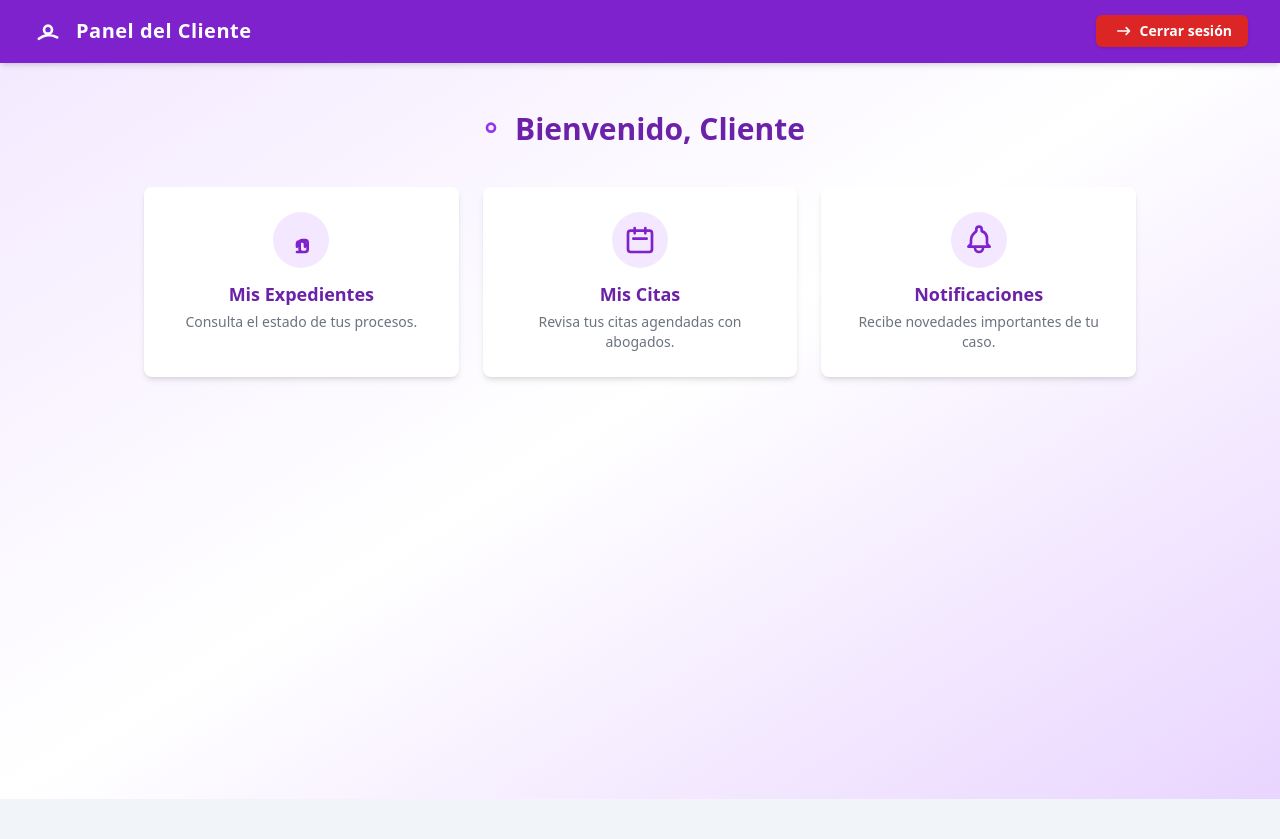
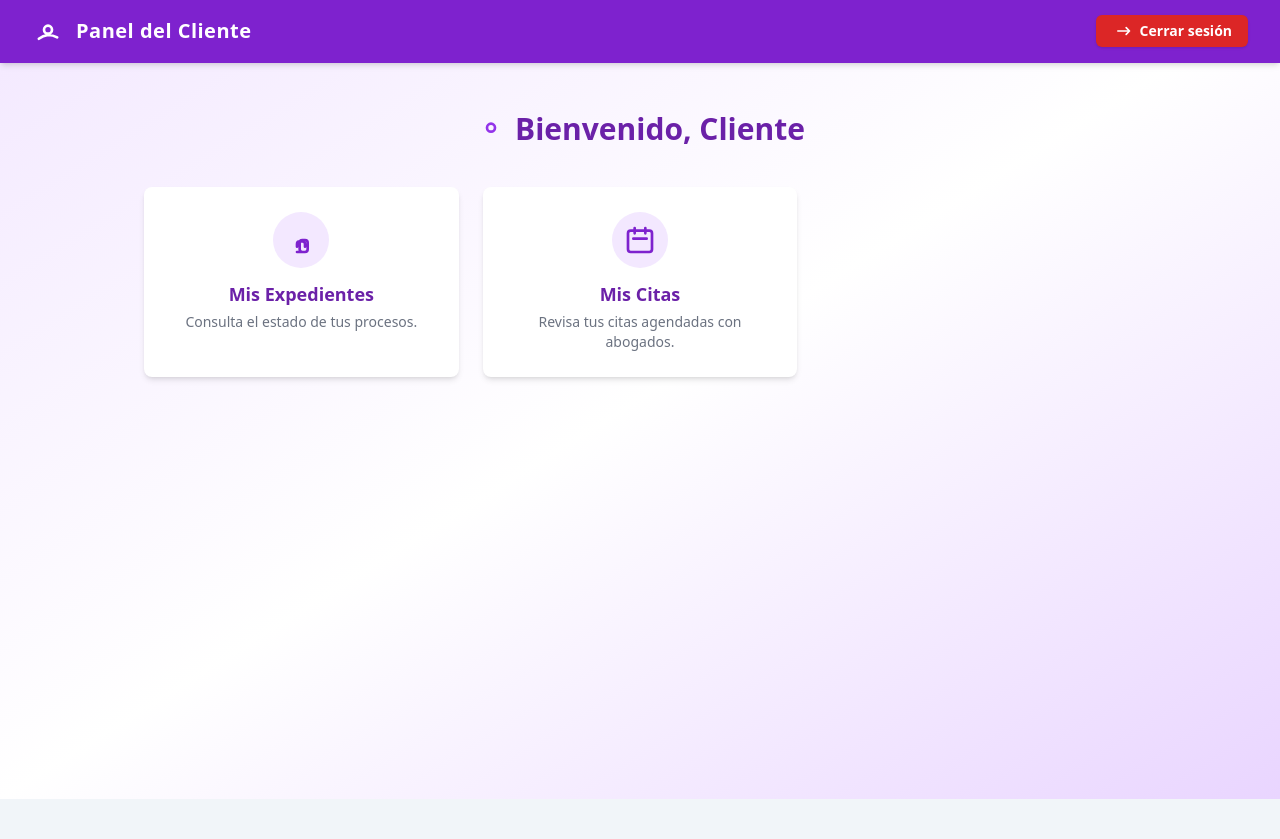
Before and after one commit to jamil697/PROY-LPII, a PHP site: page /Dashboards/dashboard_cliente.php in a window 1280 px wide. Shown: the part 85-924 px from the top of the page. Run offline with PHP 8.4, Linux system fonts and the light colour scheme; some libraries are stand-ins or nearby versions.

Commit message:
Correciones

```diff
--- a/Dashboards/dashboard_admin.php
+++ b/Dashboards/dashboard_admin.php
@@ -71,8 +71,8 @@ $nombreUsuario = $_SESSION['nombres'] ?? 'Administrador';
                             d="M8 7V3m8 4V3m-9 8h10M5 21h14a2 2 0 002-2V7a2 2 0 00-2-2H5a2 2 0 00-2 2v12a2 2 0 002 2z" />
                     </svg>
                 </div>
-                <h2 class="text-lg font-semibold text-blue-800 mb-1">Citas y Recordatorios</h2>
-                <p class="text-sm text-gray-500">Programar citas y ver recordatorios.</p>
+                <h2 class="text-lg font-semibold text-blue-800 mb-1">Citas </h2>
+                <p class="text-sm text-gray-500">Programar citas .</p>
             </a>
         </div>
     </main>
--- a/Dashboards/dashboard_cliente.php
+++ b/Dashboards/dashboard_cliente.php
@@ -64,19 +64,6 @@ $nombreUsuario = $_SESSION['nombres'] ?? 'Cliente';
                 <h2 class="text-lg font-semibold text-purple-800 mb-1">Mis Citas</h2>
                 <p class="text-sm text-gray-500">Revisa tus citas agendadas con abogados.</p>
             </a>
-
-            <!-- Notificaciones -->
-            <a href="notificaciones.php"
-               class="group bg-white shadow-md p-6 rounded-lg hover:bg-purple-50 transition flex flex-col items-center text-center border border-transparent hover:border-purple-200">
-                <div class="bg-purple-100 rounded-full p-3 mb-3 group-hover:bg-purple-200 transition">
-                    <svg class="h-8 w-8 text-purple-700" fill="none" stroke="currentColor" viewBox="0 0 24 24">
-                        <path stroke-linecap="round" stroke-linejoin="round" stroke-width="2"
-                              d="M15 17h5l-1.405-1.405A2.032 2.032 0 0118 14.158V11a6.002 6.002 0 00-4-5.659V4a2 2 0 10-4 0v1.341C7.67 7.165 6 9.388 6 12v2.159c0 .538-.214 1.055-.595 1.436L4 17h5m6 0v1a3 3 0 11-6 0v-1m6 0H9" />
-                    </svg>
-                </div>
-                <h2 class="text-lg font-semibold text-purple-800 mb-1">Notificaciones</h2>
-                <p class="text-sm text-gray-500">Recibe novedades importantes de tu caso.</p>
-            </a>
         </div>
     </main>
 </div>
```
